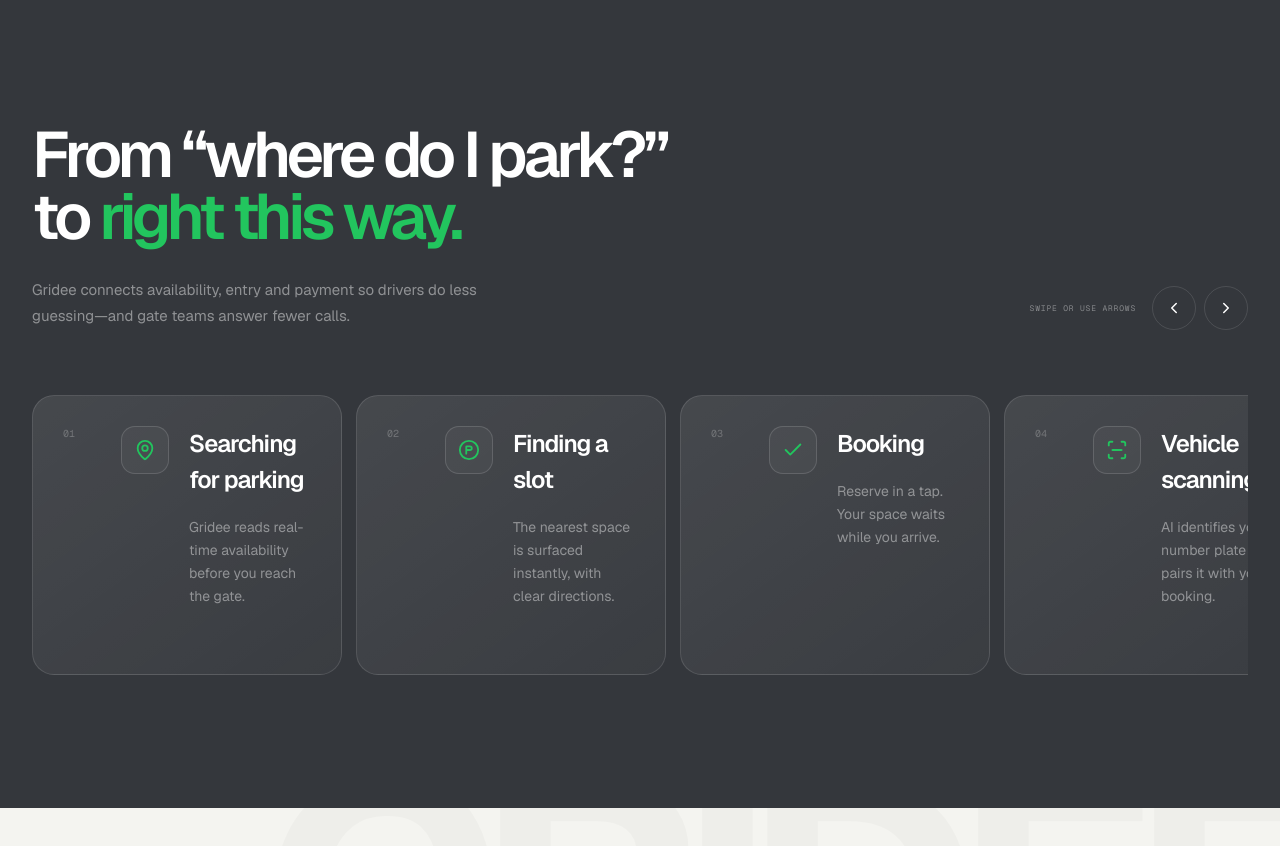
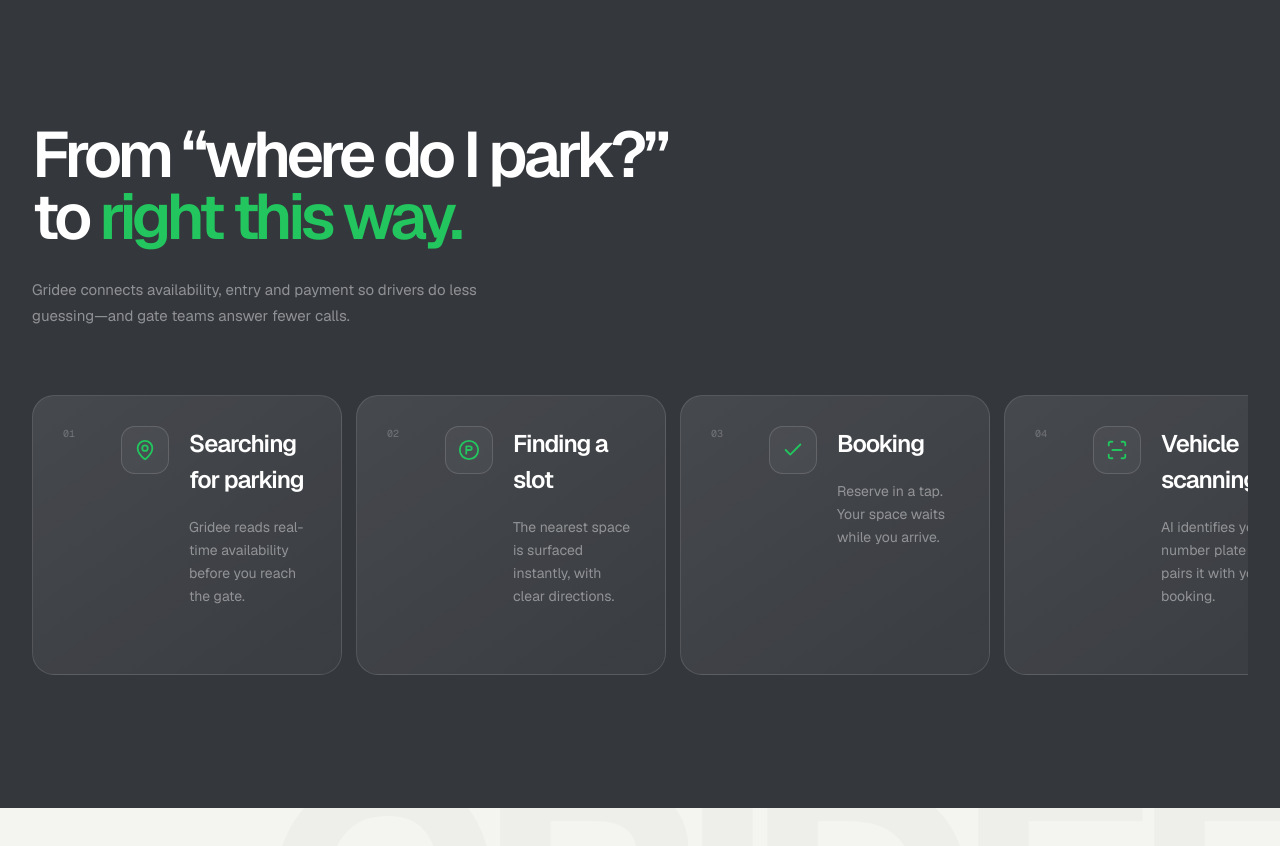
Before and after one commit to Rishabh-0707/gridee_, a Next.js app: page / in a window 1280 px wide. Shown: the part 1280-2126 px from the top of the page. Built offline with nearby package versions, Linux system fonts and the light colour scheme.

Commit message:
Remove journey swipe controls

```diff
--- a/app/globals.css
+++ b/app/globals.css
@@ -1353,6 +1353,8 @@
   gap: 50px;
 }
 
+.story-intro { grid-template-columns: 1fr; gap: 0; }
+
 .story-steps {
   margin-top: 64px;
   display: grid;
--- a/app/page.tsx
+++ b/app/page.tsx
@@ -468,7 +468,6 @@
       <section className="story section-shell">
         <div className="horizontal-heading story-intro">
           <Reveal><h2>From “where do I park?”<br />to <em>right this way.</em></h2><p>Gridee connects availability, entry and payment so drivers do less guessing—and gate teams answer fewer calls.</p></Reveal>
-          <HorizontalControls target={storyTrackRef} label="parking journey" />
         </div>
         <div className="story-steps horizontal-track" ref={storyTrackRef} tabIndex={0} aria-label="Parking journey steps">{storySteps.map((step, i) => <StoryStage step={step} index={i} key={step.title} />)}</div>
       </section>
```
